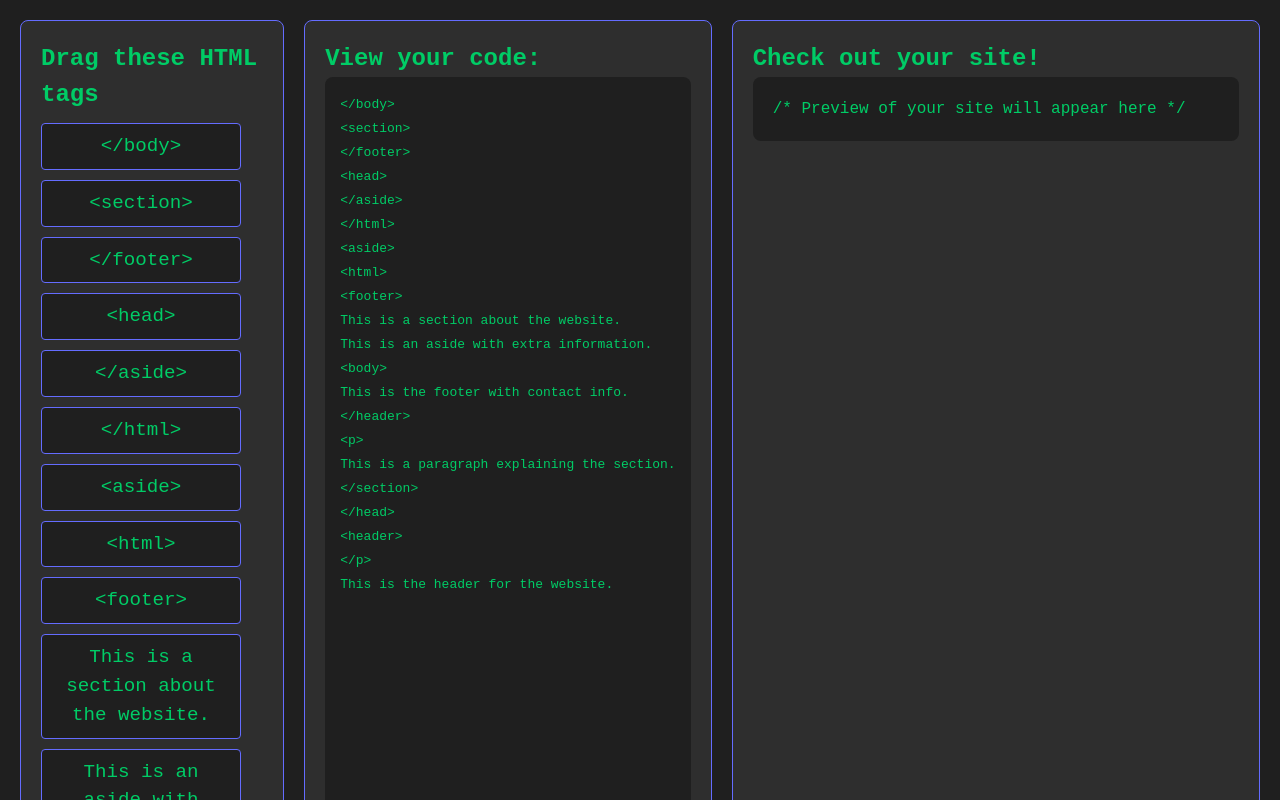
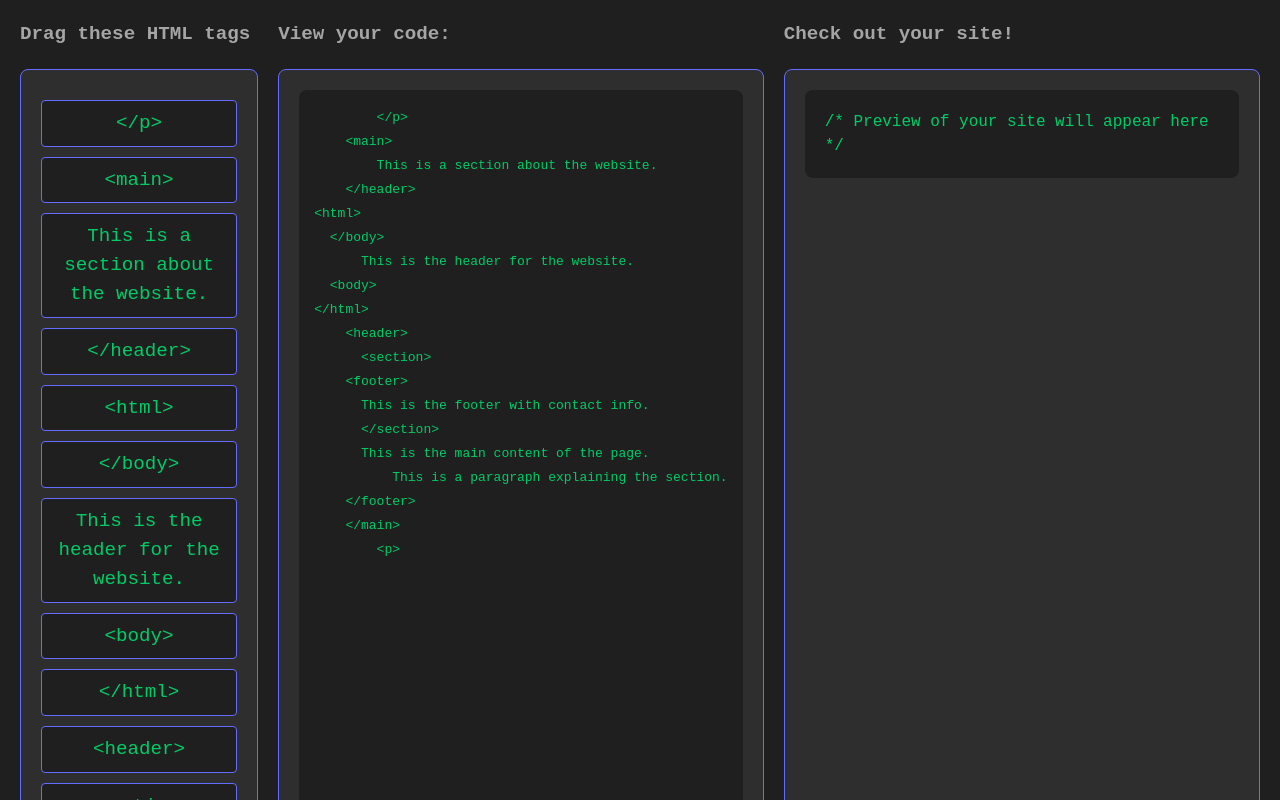
Before and after one commit to AndreaRene/code-games, a React (Vite) app: page / in a window 1280 px wide. Shown: the top 800 px of the page. Built offline with nearby package versions, Linux system fonts and the light colour scheme.

Commit message:
the list can be sorted and the html preview sorts and indents! Woohoo y'all!

```diff
--- a/package.json
+++ b/package.json
@@ -11,6 +11,7 @@
   },
   "dependencies": {
     "@hello-pangea/dnd": "^17.0.0",
+    "prettier": "^3.3.3",
     "react": "^18.3.1",
     "react-dom": "^18.3.1"
   },
--- a/src/Pages/Game/Game.jsx
+++ b/src/Pages/Game/Game.jsx
@@ -2,32 +2,32 @@ import './Game.scss';
 import { useState } from 'react';
 import { DragDropContext, Droppable, Draggable } from '@hello-pangea/dnd';
 
-// Initial tag list
 const initialTags = [
-  { id: 'tag-1', content: '<html>' },
-  { id: 'tag-2', content: '</html>' },
-  { id: 'tag-3', content: '<head>' },
-  { id: 'tag-4', content: '</head>' },
-  { id: 'tag-5', content: '<body>' },
-  { id: 'tag-6', content: '</body>' },
-  { id: 'tag-7', content: '<header>' },
-  { id: 'tag-8', content: 'This is the header for the website.' },
-  { id: 'tag-9', content: '</header>' },
-  { id: 'tag-10', content: '<section>' },
-  { id: 'tag-11', content: 'This is a section about the website.' },
-  { id: 'tag-12', content: '</section>' },
-  { id: 'tag-13', content: '<p>' },
-  { id: 'tag-14', content: 'This is a paragraph explaining the section.' },
-  { id: 'tag-15', content: '</p>' },
-  { id: 'tag-16', content: '<aside>' },
-  { id: 'tag-17', content: 'This is an aside with extra information.' },
-  { id: 'tag-18', content: '</aside>' },
-  { id: 'tag-19', content: '<footer>' },
-  { id: 'tag-20', content: 'This is the footer with contact info.' },
-  { id: 'tag-21', content: '</footer>' },
+  { id: 'tag-1', content: '<html>', level: 0 },
+  { id: 'tag-2', content: '<body>', level: 1 },
+  { id: 'tag-3', content: '<header>', level: 2 },
+  { id: 'tag-4', content: 'This is the header for the website.', level: 3 },
+  { id: 'tag-5', content: '</header>', level: 2 },
+  { id: 'tag-6', content: '<main>', level: 2 },
+  { id: 'tag-7', content: 'This is the main content of the page.', level: 3 },
+  { id: 'tag-8', content: '<section>', level: 3 },
+  { id: 'tag-9', content: 'This is a section about the website.', level: 4 },
+  { id: 'tag-10', content: '<p>', level: 4 },
+  {
+    id: 'tag-11',
+    content: 'This is a paragraph explaining the section.',
+    level: 5,
+  },
+  { id: 'tag-12', content: '</p>', level: 4 },
+  { id: 'tag-13', content: '</section>', level: 3 },
+  { id: 'tag-14', content: '</main>', level: 2 },
+  { id: 'tag-15', content: '<footer>', level: 2 },
+  { id: 'tag-16', content: 'This is the footer with contact info.', level: 3 },
+  { id: 'tag-17', content: '</footer>', level: 2 },
+  { id: 'tag-18', content: '</body>', level: 1 },
+  { id: 'tag-19', content: '</html>', level: 0 },
 ];
 
-// Helper function to reorder the list after drag and drop
 const reorder = (list, startIndex, endIndex) => {
   const result = Array.from(list);
   const [removed] = result.splice(startIndex, 1);
@@ -35,16 +35,19 @@ const reorder = (list, startIndex, endIndex) => {
   return result;
 };
 
+const formatCodeWithIndentation = (tagList) => {
+  return tagList.map((tag) => '  '.repeat(tag.level) + tag.content).join('\n');
+};
+
 const GameContainer = () => {
   const [tagList, setTagList] = useState(() => {
-    // Shuffle the tags only once when the component is initialized
     return [...initialTags].sort(() => Math.random() - 0.5);
   });
 
   // Function to handle the drag end
   const onDragEnd = (result) => {
     if (!result.destination) {
-      return; // If dropped outside the list, do nothing
+      return;
     }
 
     const newTagList = reorder(
@@ -52,14 +55,14 @@ const GameContainer = () => {
       result.source.index,
       result.destination.index
     );
-    setTagList(newTagList); // Update the tag list with the new order
+    setTagList(newTagList);
   };
 
   return (
     <main className='game-container'>
       {/* Sidebar: List of Tags */}
+      <h2 className='tags-message'>Drag these HTML tags</h2>
       <section className='element-list'>
-        <h2>Drag these HTML tags</h2>
         <DragDropContext onDragEnd={onDragEnd}>
           <Droppable droppableId='tags'>
             {(provided) => (
@@ -99,16 +102,16 @@ const GameContainer = () => {
       </section>
 
       {/* Code Example Section */}
+      <h2 className='code-message'>View your code:</h2>
       <section className='code-example'>
-        <h2>View your code:</h2>
         <pre>
-          <code>{tagList.map((tag) => tag.content).join('\n')}</code>
+          <code>{formatCodeWithIndentation(tagList)}</code>
         </pre>
       </section>
 
       {/* Site Preview Section */}
+      <h2 className='site-message'>Check out your site!</h2>
       <section className='site-preview'>
-        <h2>Check out your site!</h2>
         <div className='preview'>
           <p>/* Preview of your site will appear here */</p>
         </div>
--- a/src/Pages/Game/Game.scss
+++ b/src/Pages/Game/Game.scss
@@ -4,9 +4,10 @@
 .game-container {
   display: grid;
   grid-template-columns: 1fr 1fr 2fr;
+  grid-template-rows: 0.1fr 1.9fr;
   gap: $gap-base;
   padding: $padding-base;
-  height: 80%;
+  height: 100%;
   background-color: $dark-background;
 }
 
@@ -31,12 +32,33 @@
   grid-column: 1 / 2;
 }
 
+.tags-message {
+  font-size: 1.2rem;
+  color: $text-muted;
+  grid-column: 1 / 2;
+  grid-row: 1 / 2;
+}
+
 .code-example {
   grid-column: 2 / 3;
 }
 
+.code-message {
+  font-size: 1.2rem;
+  color: $text-muted;
+  grid-column: 2 / 3;
+  grid-row: 1 / 2;
+}
+
 .site-preview {
   grid-column: 3 / 4;
+}
+
+.site-message {
+  font-size: 1.2rem;
+  color: $text-muted;
+  grid-column: 3 / 4;
+  grid-row: 1 / 2;
 }
 
 .tag {
@@ -47,11 +69,13 @@
   cursor: grab;
   background-color: $dark-background;
   color: $primary-color;
-  transition: background-color 0.3s, border-color 0.3s;
+  transition:
+    background-color 0.3s,
+    border-color 0.3s;
   font-family: $font-monospace;
   font-size: 1.2rem;
   text-align: center;
-  width: 90%;
+  width: 100%;
 
   &:hover {
     background-color: $primary-color;
--- a/src/_variables.scss
+++ b/src/_variables.scss
@@ -1,17 +1,17 @@
 /* Variables */
-$primary-color: #00cc66; /* Muted Green */
-$secondary-color: #00b3b3; /* Soft Cyan */
-$accent-yellow: #d4b300; /* Subtle Yellow */
-$dark-background: #1f1f1f; /* Dark Background (CLI style) */
-$light-background: #2e2e2e; /* Slightly lighter background for sections */
-$text-light: rgba(255, 255, 255, 0.87); /* Light Text */
-$text-muted: rgba(255, 255, 255, 0.6); /* Muted Text */
-$button-background: #333333; /* Darker Button Background */
-$border-color: #646cff; /* Border color for sections */
-$hover-color: #00e5cc; /* Cyan color for hover effect */
+$primary-color: #00cc66;
+$secondary-color: #00b3b3;
+$accent-yellow: #d4b300;
+$dark-background: #1f1f1f;
+$light-background: #2e2e2e;
+$text-light: rgba(255, 255, 255, 0.87);
+$text-muted: rgba(255, 255, 255, 0.6);
+$button-background: #333333;
+$border-color: #646cff;
+$hover-color: #00e5cc;
 
 /* Missing variable */
-$text-dark: #c0c0c0; /* Softer dark text color (gray) */
+$text-dark: #c0c0c0;
 
 /* Spacing Variables */
 $padding-base: 20px;
--- a/src/index.scss
+++ b/src/index.scss
@@ -37,7 +37,7 @@ ul {
 
 body {
   background-color: $dark-background;
-  font-family: 'Courier New', Courier, monospace; /* Retro Monospace Font */
+  font-family: 'Courier New', Courier, monospace;
 }
 
 /* Link Styles */
@@ -46,7 +46,7 @@ a {
   text-decoration: inherit;
 
   &:hover {
-    color: $hover-color; /* Manually adjusted lighter cyan */
+    color: $hover-color;
   }
 }
 
@@ -58,12 +58,12 @@ button {
   font-size: 1em;
   font-weight: 500;
   font-family: inherit;
-  background-color: $button-background; /* Dark button */
+  background-color: $button-background;
   cursor: pointer;
   transition: border-color 0.25s;
 
   &:hover {
-    border-color: $primary-color; /* Muted Green border on hover */
+    border-color: $primary-color;
   }
 
   &:focus,
```
Also changed, not shown: 1 other file (tests, documents, lock files or other folders).
